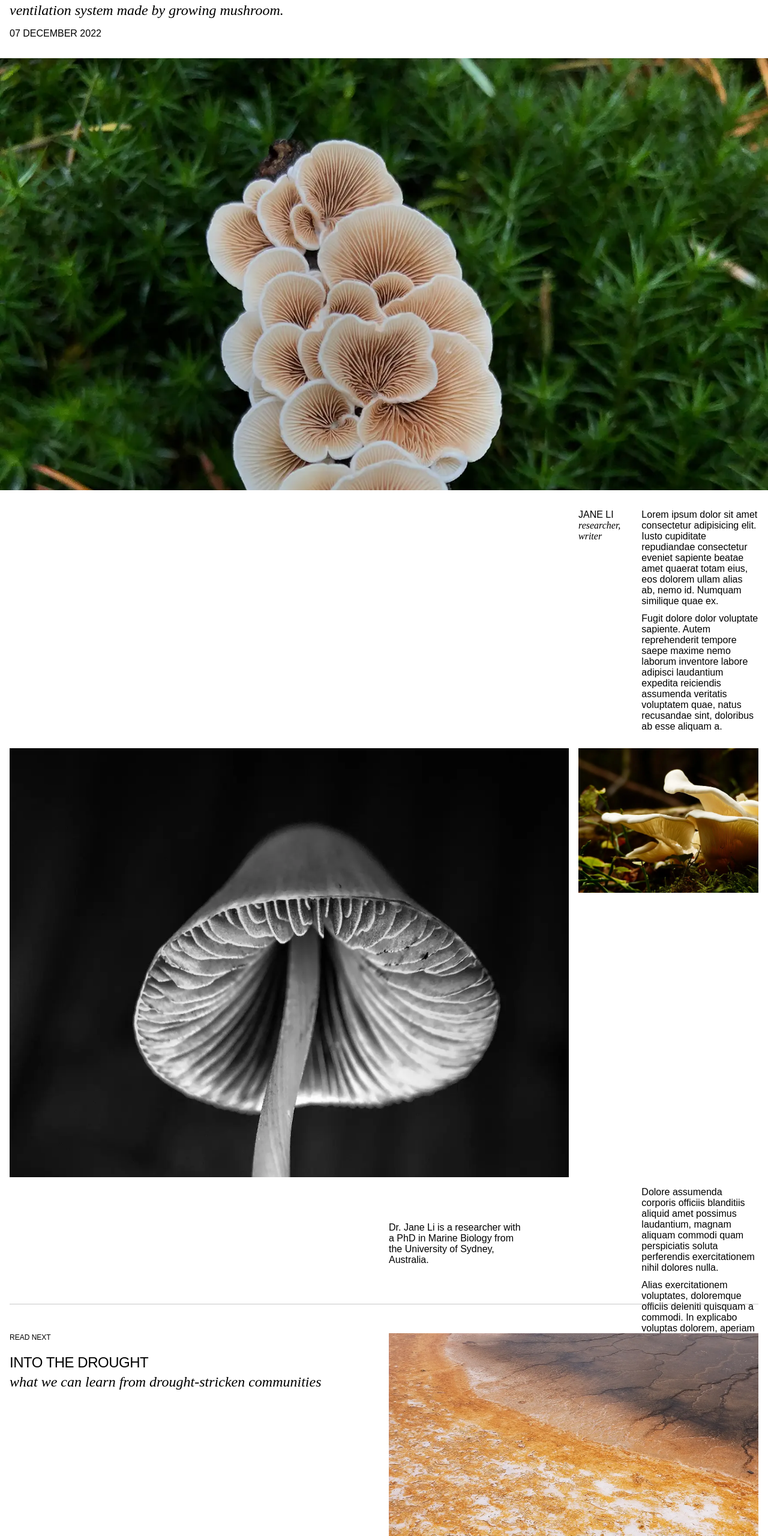
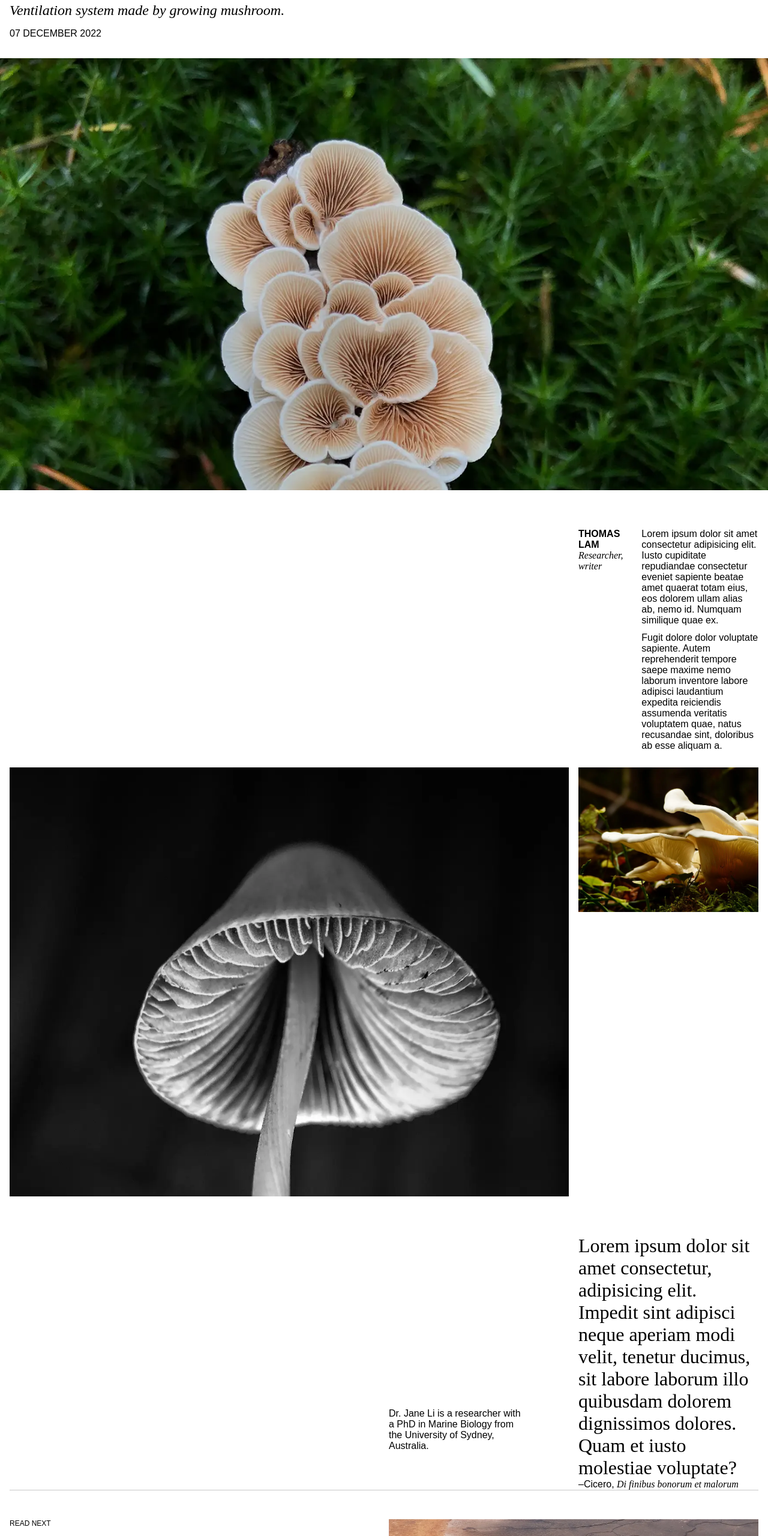
Before and after one commit to SuTang21/1.0-site-code, a plain HTML site: page blog_strange-growth.html in a window 1280 px wide. Shown: the part 240-2800 px from the top of the page at 60% size. Drawn offline with Linux system fonts and the light colour scheme; a web font is replaced by a local one.

Commit message:
Buttons added More text styles added

```diff
--- a/blog_strange-growth.html
+++ b/blog_strange-growth.html
@@ -22,7 +22,7 @@
                 <p class="category">article</p>
                 <div class="article-title">
                     <h1>Strange growth patterns</h1>
-                    <h2>ventilation system made by growing mushroom.</h2>
+                    <h2>Ventilation system made by growing mushroom.</h2>
                     <time datetime="2022-12-07">07 December 2022</time>
                 </div>
             </div>
@@ -31,8 +31,8 @@
 
         <article>
             <address>
-                <p class="name"> Jane Li </p>
-                <p class="role">Researcher, writer</p>
+                <p><b>Thomas Lam</b></p>
+                <p><em>Researcher, writer</em></p>
             </address>
 
             <div class="content">
@@ -44,6 +44,11 @@
 
             <div id="mushroom-1" class="img grid-1" alt="mushroom black and white"></div>
             <div id="mushroom-2" class="img grid-2" alt="colourful mushroom"></div>
+
+            <figure>
+                <blockquote cite="https://g.co/kgs/8pG4By">Lorem ipsum dolor sit amet consectetur, adipisicing elit. Impedit sint adipisci neque aperiam modi velit, tenetur ducimus, sit labore laborum illo quibusdam dolorem dignissimos dolores. Quam et iusto molestiae voluptate?</blockquote>
+                <figcaption>–Cicero, <cite>Di finibus bonorum et malorum</cite></figcaption>
+            </figure>
 
             <div class="content">
                 <p>Dolore assumenda corporis officiis blanditiis aliquid amet possimus laudantium, magnam aliquam commodi quam perspiciatis soluta perferendis exercitationem nihil dolores nulla.</p>
@@ -62,12 +67,11 @@
     <footer>
         <div class="next-article-details">
             <p class="category">read next</p>
-            <a href="blog_into-the-drought.html">
-            <div class="next-article-title card">
+            <div class="next-article-title">
                 <h1>Into the drought</h1>
                 <h2>What we can learn from drought-stricken communities</h2>
             </div>
-            </a>
+            <button type="button"><a href="blog_into-the-drought.html">read more</a></button>
         </div>
         <div class="next-hero-image desert-article"></div>
     </footer>
--- a/styles/blog-typography.css
+++ b/styles/blog-typography.css
@@ -12,7 +12,7 @@ h1{
 
 h2{
     font-family: var(--secondary-font);
-    text-transform: lowercase;
+    text-transform: initial;
     font-style: italic;
     font-size: var(--blog-subhead-size);
     line-height: calc(var(--blog-subhead-size)*1.1);
@@ -31,19 +31,26 @@ time{
     font-size: var(--h-size);
 }
 
-.name{
+b{
     text-transform: uppercase;
     font-style: normal;
+    font-weight: 700;
 }
 
-.role{
+em,
+cite{
     font-family: var(--secondary-font);
-    text-transform: lowercase;
 }
 
-p{
+p,
+figcaption{
     font-family: var(--primary-font);
     font-size: var(--h-size);
+}
+
+blockquote{
+    font-family: var(--secondary-font);
+    font-size: var(--logo-size);
 }
 
 
--- a/styles/blog.css
+++ b/styles/blog.css
@@ -11,6 +11,7 @@ header{
     display: flex;
     flex-direction: column;
     gap: var(--margin);
+    margin-block-end: calc(2*var(--margin));
 }
 
 .article-details{
@@ -60,13 +61,32 @@ footer{
     display: flex;
     flex-direction: column;
     gap: var(--margin);
-    padding-block-end: var(--margin);
 }
 
 .next-article-title{
     display: flex;
     flex-direction: column;
 }
+
+button{
+    align-items: end;
+    width: clamp(90px, 115px, 120px);
+    border: 0;
+    padding: calc(var(--margin)/2);
+    background-color: rgb(228, 228, 228);
+    border-radius: 4px;
+    transition: background-color 100ms linear;
+    transition: border-radius 100ms linear;
+
+}
+
+button:hover{
+    background-color: rgb(217, 255, 0);
+    border-radius: 16px;
+    transition: background-color 100ms linear;
+    transition: border-radius 100ms linear;
+}
+
 
 .next-hero-image{
     aspect-ratio: 16 / 9;
@@ -98,6 +118,10 @@ footer{
         padding-block-end: var(--margin);
     }
 
+    figure{
+        grid-column: 1/5;
+    }
+
     .grid-1{
         grid-column: 1/2;
     }
@@ -121,6 +145,7 @@ footer{
         padding-block: var(--margin);
     }
 
+
     .hero-image{
         aspect-ratio: 16 /9;
     }
@@ -139,6 +164,12 @@ footer{
 
     .content{
         grid-column: 3/5;
+    }
+
+
+    figure{
+        grid-column: 2/5;
+        margin-block: calc(var(--margin)*3);
     }
 
     .grid-1{
--- a/styles/variables.css
+++ b/styles/variables.css
@@ -11,7 +11,6 @@
 
     --nav-height: clamp(40px, 64px, 80px);
 
-
     --logo-size: 3.2rem;
     --blog-title-size: 3.2rem;
     --blog-subhead-size: 2.4rem;
```
Also changed, not shown: blog-northern-lights.html (+9 -6 lines), blog_into-the-drought.html (+9 -5 lines), blog_reef-culture.html (+9 -5 lines).
